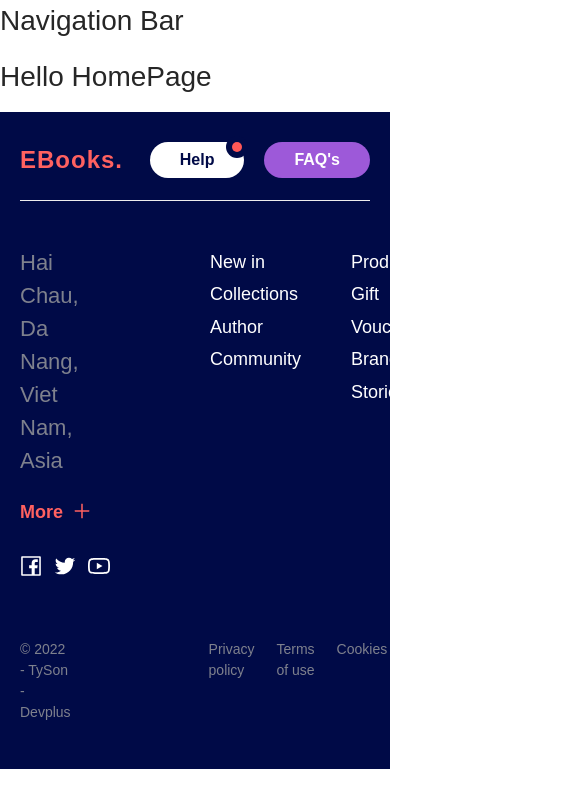
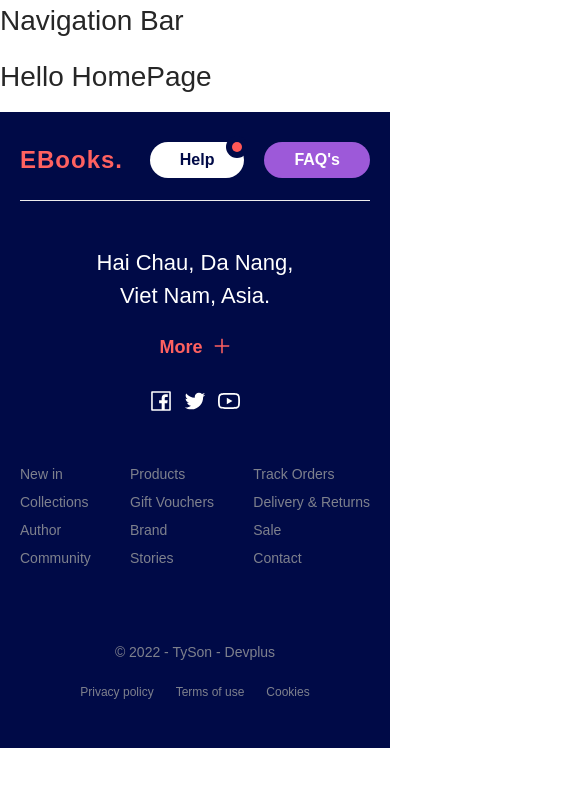
Before and after one commit to devplus-huuchinh/book, a React (Create React App) app in the folder client/: page / in a window 390 px wide. Shown: the top 808 px of the page, 585 px wide, since content can reach past the window. Built offline with nearby package versions, Linux system fonts and the light colour scheme; a web font is replaced by a local one.

Commit message:
fix: 🐛 footer-layout

```diff
--- a/client/src/components/BackToTop/BackToTop.scss
+++ b/client/src/components/BackToTop/BackToTop.scss
@@ -0,0 +1,20 @@
+@import '../../assets/styled/globalVariables.scss';
+.scrollTop {
+   display: flex;
+   justify-content: center;
+   align-items: center;
+   color: $color-grey;
+   padding: 6px 8px;
+   border-radius: 22px;
+   background-color: $bgc-dark-blue;
+   // font-size: 16px;
+   cursor: pointer;
+   p {
+      margin: 0;
+      color: $color-white;
+   }
+   .anticon {
+      color: $color-grey;
+      margin-left: 10px;
+   }
+}
--- a/client/src/components/BackToTop/index.jsx
+++ b/client/src/components/BackToTop/index.jsx
@@ -1,10 +1,19 @@
 import React from 'react';
 import PropTypes from 'prop-types';
+import './BackToTop.scss';
+import { ArrowUpOutlined } from '@ant-design/icons';
 
 BackToTop.propTypes = {};
 
 function BackToTop(props) {
-   return <div></div>;
+   return (
+      <div className='scrollTop'>
+         <p>Scroll to top</p>
+         <span>
+            <ArrowUpOutlined />
+         </span>
+      </div>
+   );
 }
 
 export default BackToTop;
--- a/client/src/components/FooterBar/FooterBar.scss
+++ b/client/src/components/FooterBar/FooterBar.scss
@@ -39,15 +39,17 @@
          p {
             font-size: 22px;
             max-width: 200px;
-            color: $color-grey;
+            color: $color-white;
          }
          .category__more {
+            a {
                color: $pink;
                font-size: 18px;
                font-weight: $fw-blod;
                margin-top: 5px;
                .anticon {
                   margin-left: 10px;
+               }
             }
          }
          .category--social {
@@ -62,12 +64,13 @@
       }
       .category__list {
          display: flex;
+         gap: 66px;
          &--col {
-            margin-right: 50px;
             a {
                line-height: $line-height-large;
-               color: $color-white;
-               font-size: 18px;
+               color: $color-grey;
+               font-size: 14px;
+               line-height: 2;
                font-weight: $fw-light;
                transition: all 0.25s linear;
                &:hover {
@@ -78,8 +81,34 @@
          }
       }
    }
+   @media screen and (max-width: 767px) {
+      &__category {
+         flex-direction: column;
+         .category__location {
+            margin-right: 0;
+            p {
+               margin-left: auto;
+               margin-right: auto;
+               text-align: center;
+            }
+            .category__more {
+               text-align: center;
+            }
+            .category--social {
+               justify-content: center;
+            }
+         }
+         .category__list {
+            margin-top: 42px;
+            gap: 0;
+            justify-content: space-between;
+         }
+      }
+   }
+
    &__bottom {
       display: flex;
+      align-items: center;
       color: $color-grey;
       &--coppyright {
          margin-right: 138px;
@@ -88,6 +117,7 @@
          ul {
             display: flex;
             gap: 22px;
+            margin: 0;
             li {
                a {
                   color: $color-grey;
@@ -99,5 +129,29 @@
             }
          }
       }
+      @media screen and (max-width: 767px) {
+         flex-direction: column;
+         &--coppyright {
+            margin-right: 0;
+         }
+         &--policy {
+            margin-top: 18px;
+            ul {
+               li {
+                  a {
+                     line-height: $line-height-small;
+                     font-size: 12px;
                   }
                }
+            }
+         }
+      }
+
+      .scrollTop {
+         margin-left: auto;
+         position: fixed;
+         bottom: 10px;
+         right: 10px;
+      }
+   }
+}
--- a/client/src/components/FooterBar/index.jsx
+++ b/client/src/components/FooterBar/index.jsx
@@ -8,6 +8,7 @@ import {
    YoutubeOutlined,
 } from '@ant-design/icons';
 import Button from '../../features/Home/components/Button';
+import BackToTop from '../BackToTop';
 
 // import PropTypes from 'prop-types';
 
@@ -31,11 +32,13 @@ function FooterBar(props) {
             </div>
             <div className='footer__category'>
                <div className='category__location'>
-                  <p>Hai Chau, Da Nang, Viet Nam, Asia</p>
-                  <a href='#' className='category__more'>
-                     More
-                     <PlusOutlined />
-                  </a>
+                  <p>Hai Chau, Da Nang, Viet Nam, Asia.</p>
+                  <div className='category__more'>
+                     <a href='#'>
+                        More
+                        <PlusOutlined />
+                     </a>
+                  </div>
                   <div className='category--social'>
                      <a href='#'>
                         <FacebookOutlined />
@@ -116,6 +119,7 @@ function FooterBar(props) {
                      </li>
                   </ul>
                </div>
+               {/* <BackToTop /> */}
             </div>
          </Container>
       </footer>
```
Lines whose indentation alone changed are shown as unchanged.
